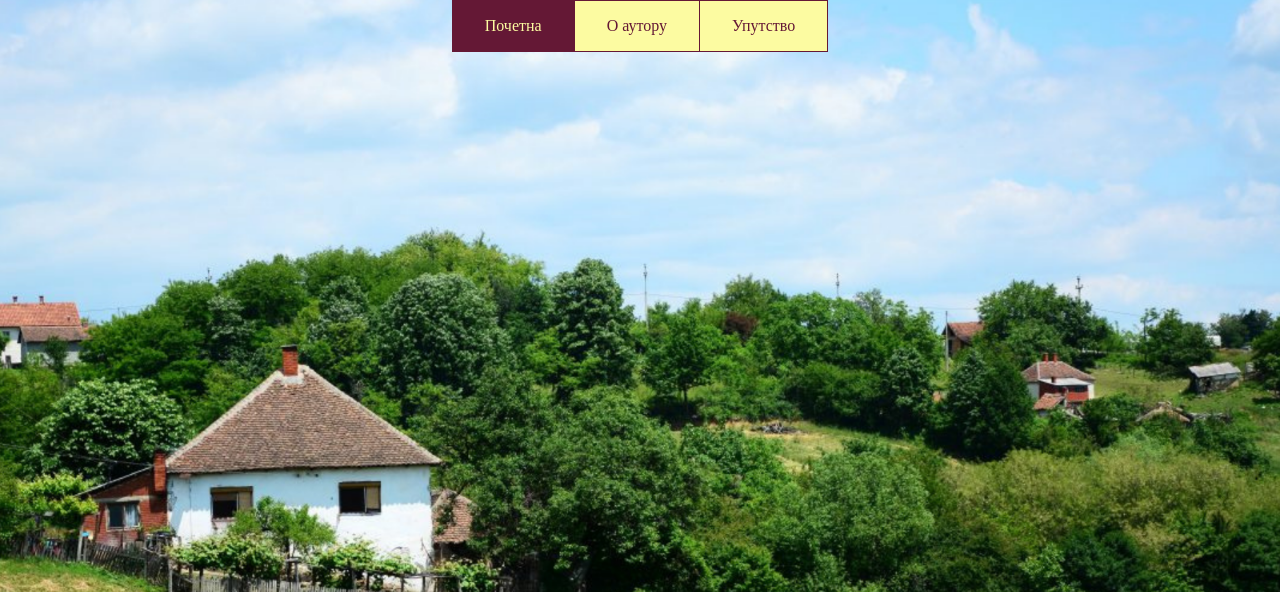
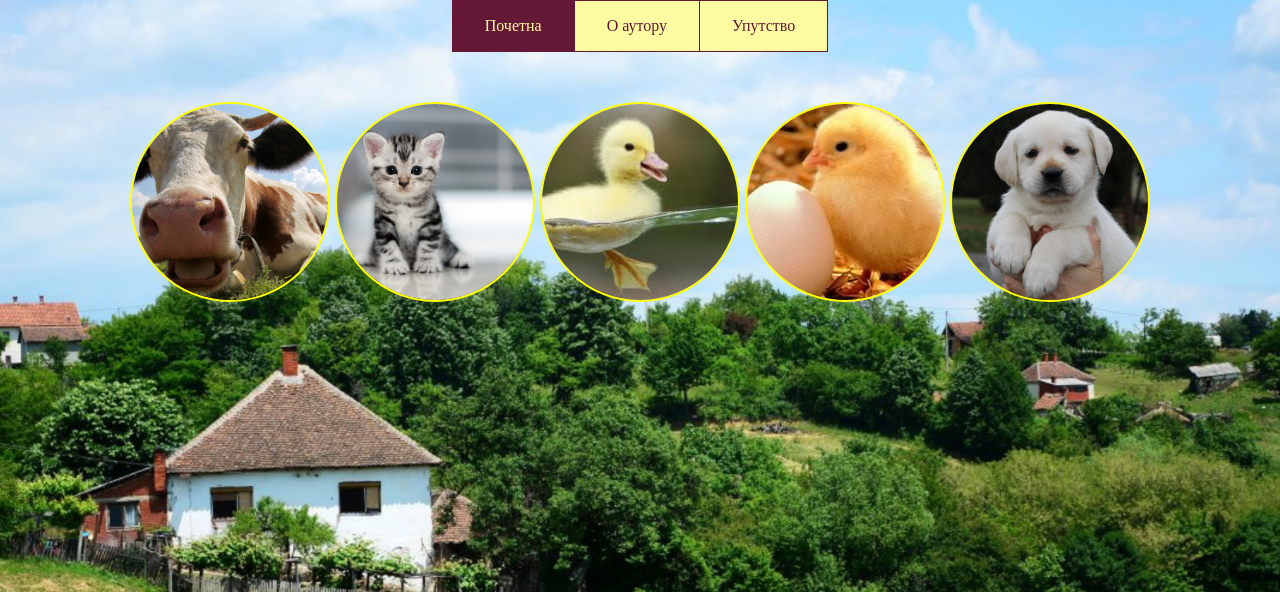
Before and after one commit to janamitrovic1/Matura, a PHP site: page / in a window 1280 px wide. Shown: the part 54-646 px from the top of the page. Run offline with PHP 8.4, Linux system fonts and the light colour scheme.

Commit message:
zavrsen front za pocetnu

```diff
--- a/B2/css/pocetna.css
+++ b/B2/css/pocetna.css
@@ -3,3 +3,26 @@ body {
     background-repeat: no-repeat;
     background-size: cover;
 }
+.main_container{
+    padding: 50px 10px;
+}
+.small_container{
+    margin:auto;
+    display: flex;
+    justify-content: center;
+    align-items: center;
+    gap:5px;
+}
+.small_image{
+    width: 200px;
+	height: 200px;
+    border: 2px solid yellow;
+    border-radius: 50%;
+    overflow: hidden;
+}
+.small_image img{
+    height: 100%;
+    width: 100%;
+    object-fit: cover;
+    cursor: pointer;
+}
--- a/B2/index.php
+++ b/B2/index.php
@@ -14,5 +14,24 @@
         $naslov = "Домаће животиње";
         require_once("./components/header.php");
     ?>
+    <div class="main_container">
+        <div class="small_container">
+            <div class="small_image">
+                <img src="./images/krava.jpg" class=" " alt="krava">
+            </div>
+            <div class="small_image">
+                <img src="./images/macka.jpg" class=" " alt="pace">
+            </div>
+            <div class="small_image">
+                <img src="./images/pace.jpg" class=" " alt="pace">
+            </div>
+            <div class="small_image">
+                <img src="./images/pile.jpg" class=" " alt="pile">
+            </div>
+            <div class="small_image">
+                <img src="./images/pas.jpg" class=" " alt="pas">
+            </div>
+        </div>
+    </div>
 </body>
 </html>
--- a/B2/pages/autor.php
+++ b/B2/pages/autor.php
@@ -17,7 +17,7 @@
     <div>
         <h1>Аутор: Јана Митровић</h1>
         <h3>Gmail: <a target="_blank" href="mailto:someone@example.com">mitrovicjanakv@gmail.com</a></h3>
-        <h3>GitHub: <a target="_blank" href="https://github.com/janamitrovic1">https://github.com/janamitrovic1</a></h3>
+        <h3>GitHub: <a target="_blank" href="https://github.com/janamitrovic1">github.com/janamitrovic1</a></h3>
         <p>ЕСТШ "Никола Тесла" Краљево</p>
         <p>Практични рад за матурски испит.</p>
     </div>
```
